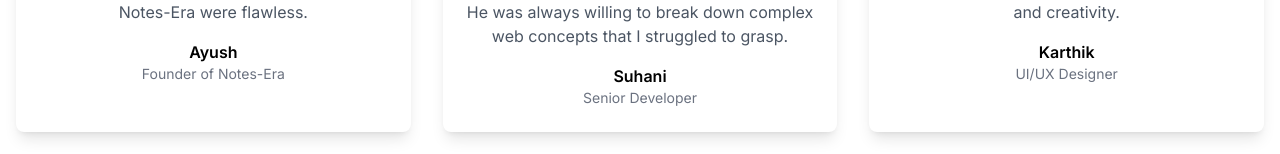
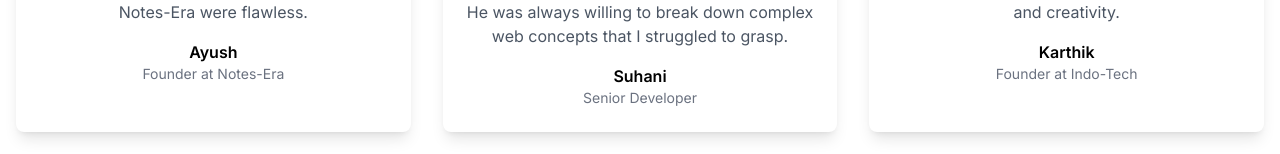
Before and after one commit to Sujal-2820/Portfolio_new, a Next.js app in the folder portfolio-sujal/: page / in a window 1280 px wide. Shown: the part 1828-1982 px from the top of the page. Built offline with nearby package versions, Linux system fonts and the light colour scheme.

Commit message:
modified testimonials file

```diff
--- a/portfolio-sujal/src/app/components/Testimonials.js
+++ b/portfolio-sujal/src/app/components/Testimonials.js
@@ -6,7 +6,7 @@ import Image from 'next/image'
 const testimonials = [
   {
     name: "Ayush",
-    role: "Founder of Notes-Era",
+    role: "Founder at Notes-Era",
     content: "Sujal is an outstanding developer with exceptional attention to detail. His contributions to the foundational code for Notes-Era were flawless.",
     image: "/images/ayush.png"
   },
@@ -18,7 +18,7 @@ const testimonials = [
   },
   {
     name: "Karthik",
-    role: "UI/UX Designer",
+    role: "Founder at Indo-Tech",
     content: "Sujal excels at transforming designs into functional, intuitive, and responsive web applications, demonstrating remarkable skill and creativity.",
     image: "/images/karthik.png"
   }
```
